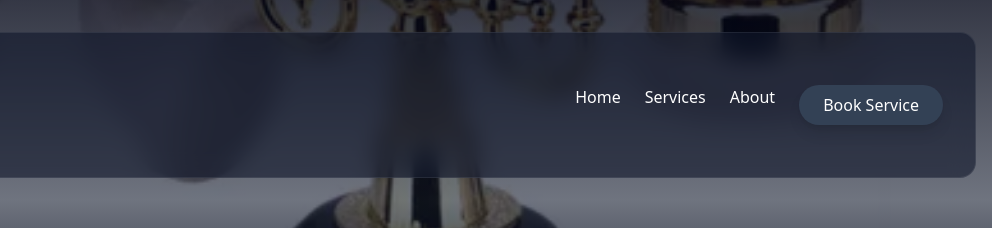
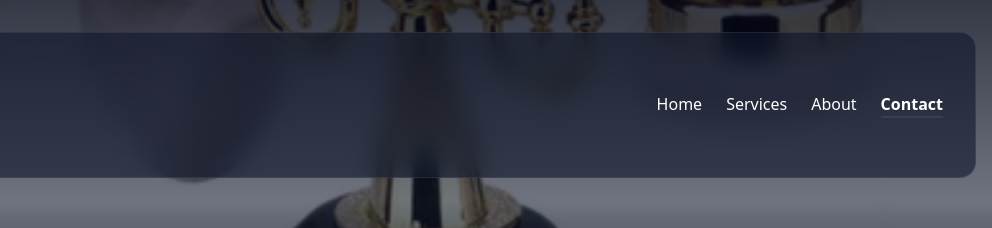
Before and after one commit to Kel16vin/leon.rough, a website: page contact.html in a window 1280 px wide. Shown: the top 228 px of the page, 288-1280 px from the left. Drawn offline with nearby package versions, Linux system fonts and the light colour scheme.

Commit message:
testing contact commit

```diff
--- a/contact.html
+++ b/contact.html
@@ -42,7 +42,7 @@
                 <a href="index.html" class="text-white hover:text-blue-400 transition">Home</a>
                 <a href="services.html" class="text-white hover:text-blue-400 transition">Services</a>
                 <a href="about.html" class="text-white hover:text-blue-400 transition">About</a>
-                <a href="contact.html" class="bg-blue-600 text-white px-6 py-2 rounded-full hover:bg-blue-700 transition shadow-lg">Book Service</a>
+                <a href="contact.html" class="text-white font-bold border-b-2 border-blue-600">Contact</a>
             </div>
             <!-- Mobile Menu Button -->
             <button id="mobile-menu-btn" class="md:hidden text-white text-2xl focus:outline-none">
```
